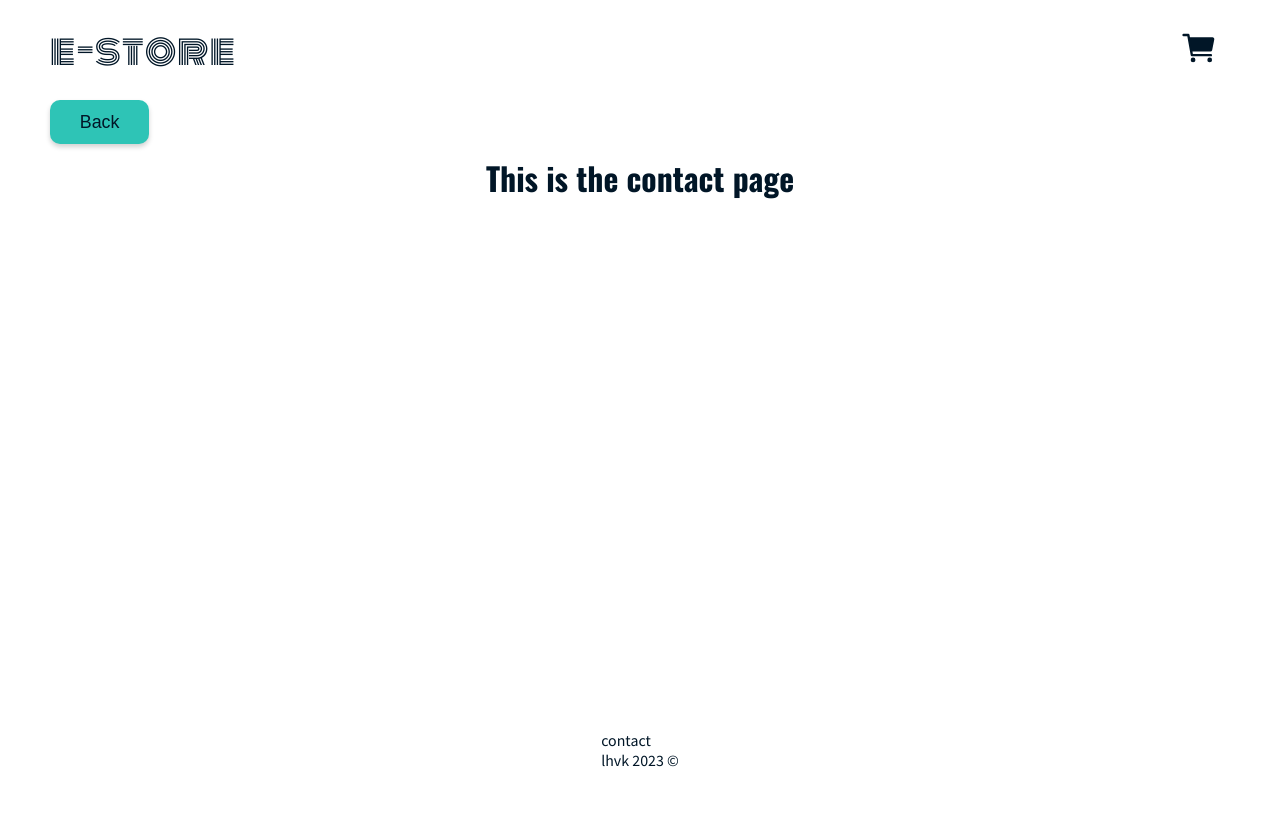
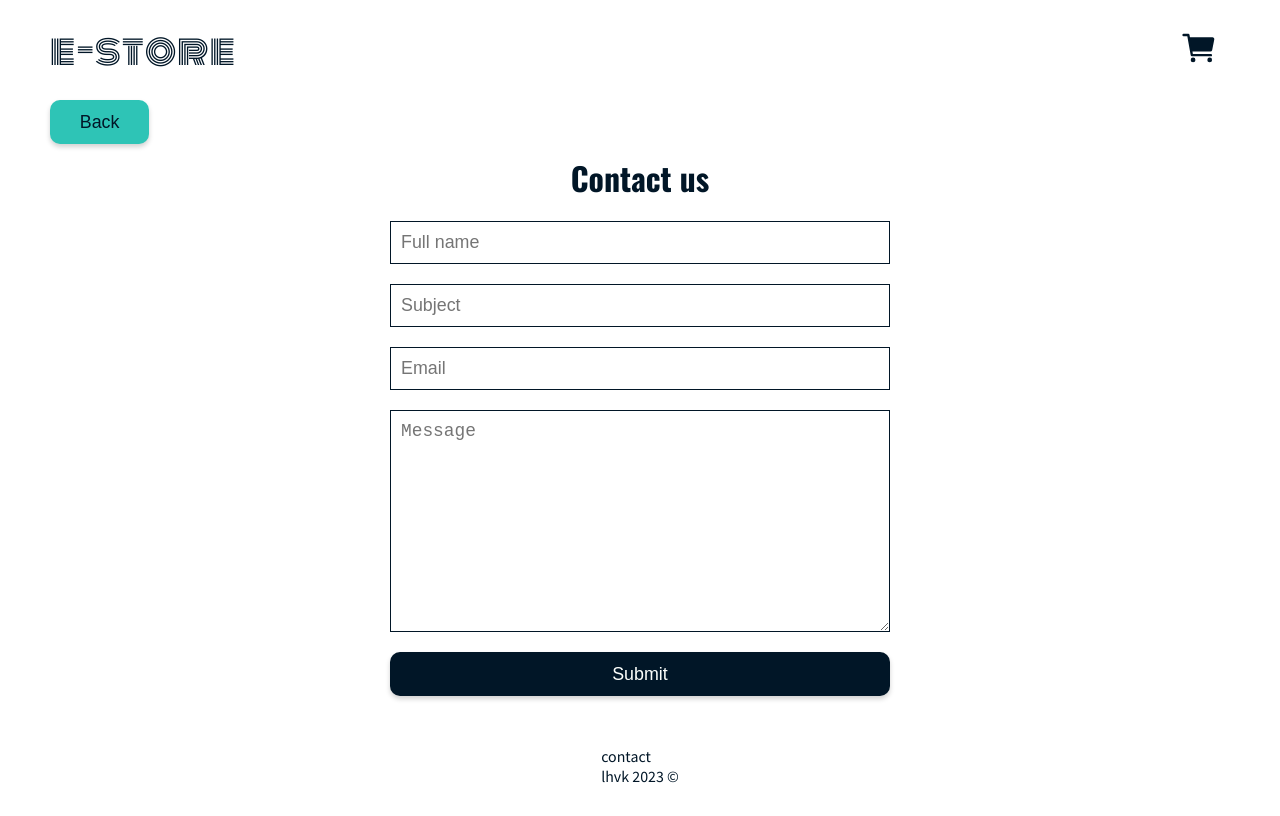
Before and after one commit to lhvk/e-store, a React (Create React App) app: page /contact in a window 1280 px wide. Built offline with nearby package versions, Linux system fonts and the light colour scheme.

Commit message:
form and search implemented

```diff
--- a/package.json
+++ b/package.json
@@ -3,18 +3,21 @@
   "version": "0.1.0",
   "private": true,
   "dependencies": {
+    "@hookform/resolvers": "^3.1.0",
     "@testing-library/jest-dom": "^5.16.5",
     "@testing-library/react": "^13.4.0",
     "@testing-library/user-event": "^13.5.0",
     "react": "^18.2.0",
     "react-dom": "^18.2.0",
     "react-helmet-async": "^1.3.0",
+    "react-hook-form": "^7.43.9",
     "react-icons": "^4.8.0",
     "react-router-dom": "^6.11.1",
     "react-scripts": "5.0.1",
     "react-toastify": "^9.1.3",
     "styled-components": "^5.3.10",
-    "web-vitals": "^2.1.4"
+    "web-vitals": "^2.1.4",
+    "yup": "^1.1.1"
   },
   "scripts": {
     "start": "react-scripts start",
--- a/src/components/Hero/index.jsx
+++ b/src/components/Hero/index.jsx
@@ -12,7 +12,11 @@ export function Hero() {
         alignItems="center">
         <h1>{messages.welcome}</h1>
         <p>{messages.subTitle}</p>
-        <Button primary>Explore</Button>
+        <Button
+          primary
+          onClick={() => console.log("hey")}>
+          Explore
+        </Button>
       </HeroContainer>
     </HeroBanner>
   );
--- a/src/messages.js
+++ b/src/messages.js
@@ -1,4 +1,4 @@
-// In order to not polute the code with longer strings I decided to have a message file
+// In order to not polute the code with long strings I decided to have a message file
 // for them
 
 export const messages = {
@@ -6,4 +6,10 @@ export const messages = {
   subTitle: " Lorem ipsum dolor sit amet consectetur adipisicing elit. Consequuntur ",
   noReviews: "There are no reviews for this product",
   emptyCart: "Your shopping cart is empty..",
+
+  // Error messages
+  fullNameError: "Your name must be at least 3 characters and no longer than 30 characters",
+  subjectError: "Subject must be at least 3 characters and no longer than 30 characters",
+  emailError: "Email is a required field and must be a valid email adress",
+  messageError: "Your message must be at least 3 characters and no longer than 200 characters",
 };
--- a/src/routes/ContactPage/index.jsx
+++ b/src/routes/ContactPage/index.jsx
@@ -1,15 +1,102 @@
 import React from "react";
 import { Helmet } from "react-helmet-async";
+import { useForm } from "react-hook-form";
+import { Button, Flex } from "../../components";
+import { yupResolver } from "@hookform/resolvers/yup";
+import * as yup from "yup";
+import { messages } from "../../messages";
+import { ContactForm, InputField, TextField } from "./index.styles";
+import { useMediaQuery } from "../../hooks";
+import { formSuccess } from "../../utils";
 
 export function ContactPage() {
+  const isMobile = useMediaQuery("(max-width: 420px)");
+  const schema = yup
+    .object({
+      fullName: yup.string().min(3, messages.fullNameError).max(30, messages.fullNameError).required(messages.fullNameError),
+      subject: yup.string().min(3, messages.subjectError).max(30, messages.subjectError).required(messages.subjectError),
+      email: yup.string().email(messages.emailError).required(messages.emailError),
+      message: yup.string().min(3, messages.messageError).max(200, messages.messageError).required(messages.messageError),
+    })
+    .required();
+
+  const {
+    register,
+    handleSubmit,
+    reset,
+    formState: { errors },
+  } = useForm({ resolver: yupResolver(schema) });
+
+  function onSubmit(data) {
+    console.log(data);
+    reset();
+    formSuccess();
+  }
+
   return (
     <>
       <Helmet>
-        <title>Contact</title>
+        <title>E-store | Contact</title>
       </Helmet>
-      <div>
-        <h1 style={{ textAlign: "center" }}>This is the contact page</h1>
-      </div>
+      <Flex
+        flexDirection="column"
+        justifyContent="center"
+        alignItems="center">
+        <h1 style={{ textAlign: "center" }}>Contact us</h1>
+        <ContactForm
+          onSubmit={handleSubmit(onSubmit)}
+          isMobile={isMobile}>
+          <InputField
+            isError={errors.fullName}
+            type="text"
+            placeholder="Full name"
+            {...register("fullName", {
+              required: true,
+              minLength: 3,
+              maxLength: 30,
+            })}
+          />
+          <p>{errors.fullName?.message}</p>
+          <InputField
+            isError={errors.subject}
+            type="text"
+            placeholder="Subject"
+            {...register("subject", {
+              required: true,
+              minLength: 3,
+              maxLength: 30,
+            })}
+          />
+          <p>{errors.subject?.message}</p>
+          <InputField
+            isError={errors.email}
+            type="email"
+            placeholder="Email"
+            {...register("email", {
+              required: true,
+            })}
+          />
+          <p>{errors.email?.message}</p>
+          <TextField
+            cols="30"
+            rows="10"
+            isError={errors.message}
+            type="text"
+            placeholder="Message"
+            {...register("message", {
+              required: true,
+              minLength: 3,
+              maxLength: 200,
+            })}
+          />
+          <p>{errors.message?.message}</p>
+          <Button
+            type="submit"
+            primary>
+            Submit
+          </Button>
+        </ContactForm>
+      </Flex>
     </>
   );
 }
--- /dev/null
+++ b/src/routes/ContactPage/index.styles.jsx
@@ -0,0 +1,27 @@
+import styled from "styled-components";
+
+export const ContactForm = styled.form`
+  margin: 20px;
+  display: flex;
+  flex-direction: column;
+  gap: 10px;
+  min-width: ${(props) => (props.isMobile ? "100%" : "500px")};
+  max-width: 500px;
+
+  p {
+    font-size: 1.4rem;
+    color: #b81414;
+  }
+`;
+
+export const InputField = styled.input`
+  font-size: 1.8rem;
+  padding: 10px;
+  border: solid 1px ${(props) => (props.isError ? "#b81414" : props.theme.color.primary)};
+`;
+
+export const TextField = styled.textarea`
+  font-size: 1.8rem;
+  padding: 10px;
+  border: solid 1px ${(props) => (props.isError ? "#b81414" : props.theme.color.primary)};
+`;
--- a/src/routes/HomePage/index.jsx
+++ b/src/routes/HomePage/index.jsx
@@ -6,13 +6,20 @@ import { Link } from "react-router-dom";
 import { calcDiscount, productAdded, starRating } from "../../utils";
 import { IconCartOutline } from "../../assets/svg";
 import { useShoppingCart } from "../../context/ShoppingCartContext";
+import { useState } from "react";
+import { useEffect } from "react";
 
 export function HomePage() {
+  const [searchQuery, setSearchQuery] = useState("");
+  const [searchResults, setSearchResults] = useState([]);
   const { incrementCartQuantity } = useShoppingCart();
+  const { data, isLoading, isError } = useProductsFetch("https://api.noroff.dev/api/v1/online-shop");
 
-  const { data: products, isLoading, isError } = useProductsFetch("https://api.noroff.dev/api/v1/online-shop");
+  useEffect(() => {
+    setSearchResults(data);
+  }, [data]);
 
-  if (isLoading || !products) {
+  if (isLoading || !data) {
     return <Loader />;
   }
 
@@ -20,14 +27,42 @@ export function HomePage() {
     return <Flex justifyContent="center">An error occured..</Flex>;
   }
 
+  const handleSearch = (event) => {
+    const query = event.target.value;
+    setSearchQuery(query);
+
+    // Perform search logic
+    const results = performSearch(query);
+
+    // Update search results
+    setSearchResults(results);
+  };
+
+  const performSearch = (query) => {
+    // Filter the data based on the query
+    const results = data.filter((product) => product.title.toLowerCase().includes(query.toLowerCase()));
+
+    return results;
+  };
+
   return (
     <>
       <Helmet>
         <title>E-store | Home</title>
       </Helmet>
       <Hero />
-      <ProductsListContainer id="product-list-container">
-        {products.map((product) => (
+
+      <div>
+        <input
+          type="search"
+          value={searchQuery}
+          onChange={handleSearch}
+          placeholder="Search"
+        />
+      </div>
+
+      <ProductsListContainer>
+        {searchResults.map((product) => (
           <li key={product.id}>
             <Link to={`product/${product.id}`}>
               <ProductCard>
--- /dev/null
+++ b/src/utils/formSuccess/index.jsx
@@ -0,0 +1,6 @@
+import { toast } from "react-toastify";
+
+export const formSuccess = () =>
+  toast.success(`Your message is sent`, {
+    position: toast.POSITION.BOTTOM_RIGHT,
+  });
--- a/src/utils/index.jsx
+++ b/src/utils/index.jsx
@@ -1,3 +1,4 @@
 export { calcDiscount } from "./calcDiscount";
 export { starRating } from "./starRating";
 export { productAdded } from "./productAdded";
+export { formSuccess } from "./formSuccess";
```
Also changed, not shown: 1 other file (tests, documents, lock files or other folders).
